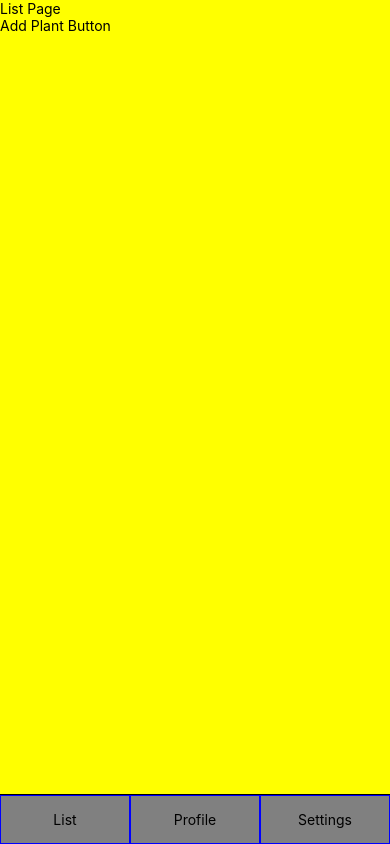
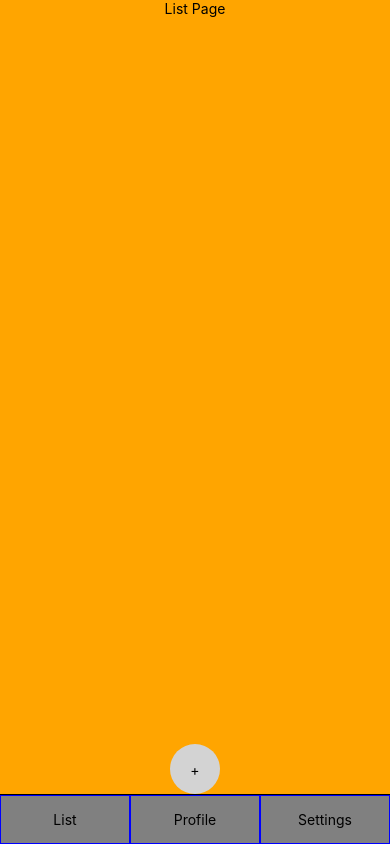
Before and after one commit to KrisHHFI/Plant_App, a React Native app: screen / in a window 390 px wide. Built offline with nearby package versions, Linux system fonts and the light colour scheme.

Commit message:
Add plant button and modal page

```diff
--- a/App.tsx
+++ b/App.tsx
@@ -23,8 +23,8 @@ function App(): React.JSX.Element {
   };
 
   return (
-    <SafeAreaView style={styles.appSafeAreaView}>
-      <View style={styles.appContentView}>
+    <SafeAreaView style={styles.appSafeAreaContainer}>
+      <View style={styles.appContentContainer}>
         {renderPage()}
       </View>
       <NavBar setCurrentPage={setCurrentPage} />
--- /dev/null
+++ b/src/pages/AddPlantPage.tsx
@@ -0,0 +1,25 @@
+import React from 'react';
+import { View, Text, TouchableOpacity } from 'react-native';
+import styles from '../styling/Styles';
+
+interface AddPlantPageProps {
+  setModalVisible: (visible: boolean) => void;
+}
+
+const AddPlantPage: React.FC<AddPlantPageProps> = ({ setModalVisible }) => {
+  return (
+    <View style={styles.pageContainer}>
+      <Text>Add Plant Page</Text>
+      <View style={styles.row}>
+      <TouchableOpacity style={styles.AddPlantPageBottomButton} onPress={() => setModalVisible(false)}>
+        <Text>x</Text>
+      </TouchableOpacity>
+      <TouchableOpacity style={styles.AddPlantPageBottomButton} onPress={() => setModalVisible(false)}>
+        <Text>✔</Text>
+      </TouchableOpacity>
+      </View>
+    </View>
+  );
+};
+
+export default AddPlantPage;
--- a/src/pages/ListPage.tsx
+++ b/src/pages/ListPage.tsx
@@ -1,11 +1,22 @@
-import React from 'react';
-import { View, Text } from 'react-native';
+import React, { useState } from 'react';
+import { View, Text, TouchableOpacity, Modal } from 'react-native';
+import styles from '../../src/styling/Styles';
+import AddPlantPage from './AddPlantPage';
 
 const ListPage = () => {
+  const [isModalVisible, setModalVisible] = useState(false);
+
   return (
-    <View>
+    <View style={styles.pageContainer}>
       <Text>List Page</Text>
-      <Text>Add Plant Button</Text>
+
+      <TouchableOpacity style={styles.listPageAddButton} onPress={() => setModalVisible(true)}>
+        <Text>+</Text>
+      </TouchableOpacity>
+
+      <Modal visible={isModalVisible} animationType="slide" transparent>
+        <AddPlantPage setModalVisible={setModalVisible} />
+      </Modal>
     </View>
   );
 };
--- a/src/pages/ProfilePage.tsx
+++ b/src/pages/ProfilePage.tsx
@@ -1,9 +1,10 @@
 import React from 'react';
 import { View, Text } from 'react-native';
+import styles from '../../src/styling/Styles';
 
 const ProfilePage = () => {
   return (
-    <View>
+    <View style={styles.pageContainer}>
       <Text>Profile Page</Text>
     </View>
   );
--- a/src/pages/SettingsPage.tsx
+++ b/src/pages/SettingsPage.tsx
@@ -1,10 +1,12 @@
 import React from 'react';
 import { View, Text } from 'react-native';
+import styles from '../../src/styling/Styles';
 
 const SettingsPage = () => {
   return (
-    <View>
+    <View style={styles.pageContainer}>
       <Text>Settings Page</Text>
+      <Text>Light / Dark theme toggle</Text>
     </View>
   );
 };
--- a/src/styling/Styles.tsx
+++ b/src/styling/Styles.tsx
@@ -1,12 +1,32 @@
 import { StyleSheet } from 'react-native';
 
 const styles = StyleSheet.create({
-    appContentView: {
+  AddPlantPageBottomButton: {
+    alignItems: 'center',
+    backgroundColor: 'lightgrey',
+    borderRadius: 25,
+    height: 50,
+    justifyContent: 'center',
+    width: 50,
+  },
+  appContentContainer: {
     flex: 1,
   },
-    appSafeAreaView: {
+  appSafeAreaContainer: {
     backgroundColor: 'yellow',
     flex: 1,
+  },
+  listPageAddButton: {
+    alignItems: 'center',
+    backgroundColor: 'lightgrey',
+    borderRadius: 25,
+    bottom: 50,
+    height: 50,
+    justifyContent: 'center',
+    left: '50%',
+    position: 'absolute',
+    transform: [{ translateX: -25 }],
+    width: 50,
   },
   navBarButton: {
     alignItems: 'center',
@@ -27,6 +47,15 @@ const styles = StyleSheet.create({
     position: 'absolute',
     width: '100%',
   },
+  pageContainer: {
+    alignItems: 'center',
+    backgroundColor: 'orange',
+    flex: 1,
+    justifyContent: 'space-between',
+  },
+  row: {
+    flexDirection: 'row',
+  }
 });
 
 export default styles;
```
Lines whose indentation alone changed are shown as unchanged.
